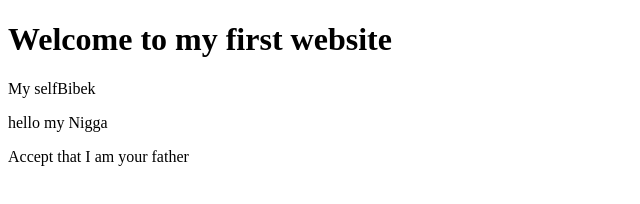
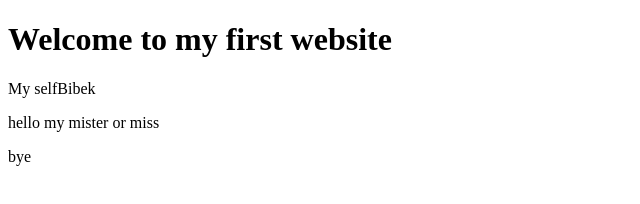
Before and after one commit to s2009bibek07-netizen/Yokoso, a plain HTML site: page index.html in a window 1280 px wide. Shown: the whole page, without its empty margins (0-640 px from the left). Drawn offline with Linux system fonts and the light colour scheme.

Commit message:
Update index.html

```diff
--- a/index.html
+++ b/index.html
@@ -10,8 +10,8 @@
 <body>
     <h1>Welcome to my first website</h1>
     <p>My selfBibek</p>
-    <p>hello my Nigga</p>
-    <P>Accept that I am your father</P>
+    <p>hello my mister or miss</p>
+    <P>bye</P>
 </body>
 
 </html>
```
